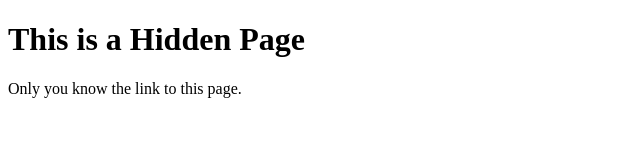
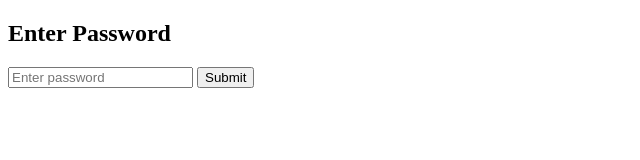
Before and after one commit to rosuth/rosuth.github.io, a plain HTML site: page secret.html in a window 1280 px wide. Shown: the whole page, without its empty margins (0-640 px from the left). Drawn offline with Linux system fonts and the light colour scheme.

Commit message:
Update secret.html

```diff
--- a/secret.html
+++ b/secret.html
@@ -4,9 +4,41 @@
     <meta charset="UTF-8">
     <meta name="viewport" content="width=device-width, initial-scale=1.0">
     <title>Secret Page</title>
+    <script>
+        async function checkPassword(event) {
+            event.preventDefault(); // Stop form from submitting
+
+            const correctHash = "b199dab70e60af912a27a6dcd59ff694577d82681390841b3dd0bda5074d67d9";
+            let input = document.getElementById("password").value;
+
+            // Convert input to SHA-256 hash
+            let encoder = new TextEncoder();
+            let data = encoder.encode(input);
+            let hashBuffer = await crypto.subtle.digest("SHA-256", data);
+            let hashArray = Array.from(new Uint8Array(hashBuffer));
+            let hashHex = hashArray.map(b => b.toString(16).padStart(2, "0")).join("");
+
+            if (hashHex === correctHash) {
+                document.getElementById("login").style.display = "none";
+                document.getElementById("content").style.display = "block";
+            } else {
+                alert("Incorrect password. Try again!");
+            }
+        }
+    </script>
 </head>
 <body>
-    <h1>This is a Hidden Page</h1>
-    <p>Only you know the link to this page.</p>
+    <div id="login">
+        <h2>Enter Password</h2>
+        <form onsubmit="checkPassword(event)">
+            <input type="password" id="password" placeholder="Enter password" required>
+            <button type="submit">Submit</button>
+        </form>
+    </div>
+
+    <div id="content" style="display:none;">
+        <h1>Welcome to the Secret Page</h1>
+        <p>Only you can see this content.</p>
+    </div>
 </body>
 </html>
```
